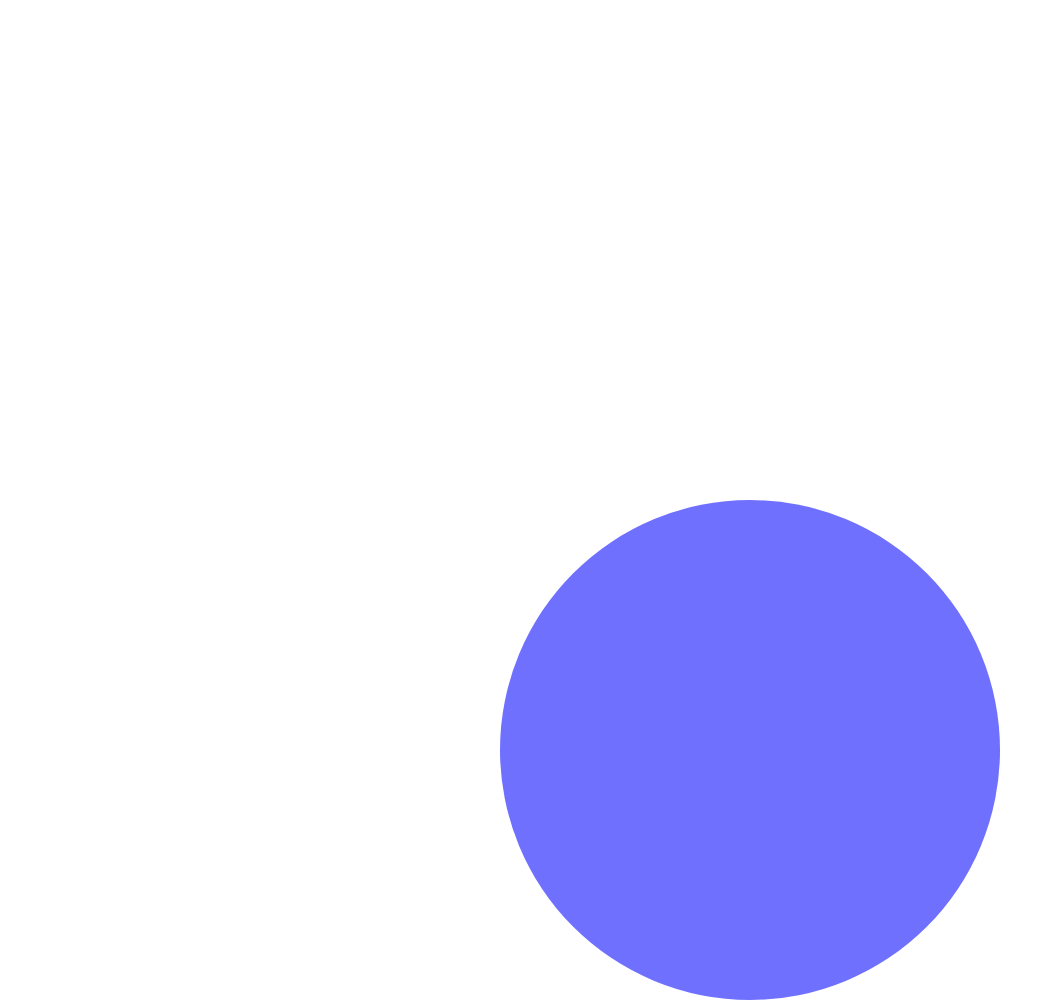
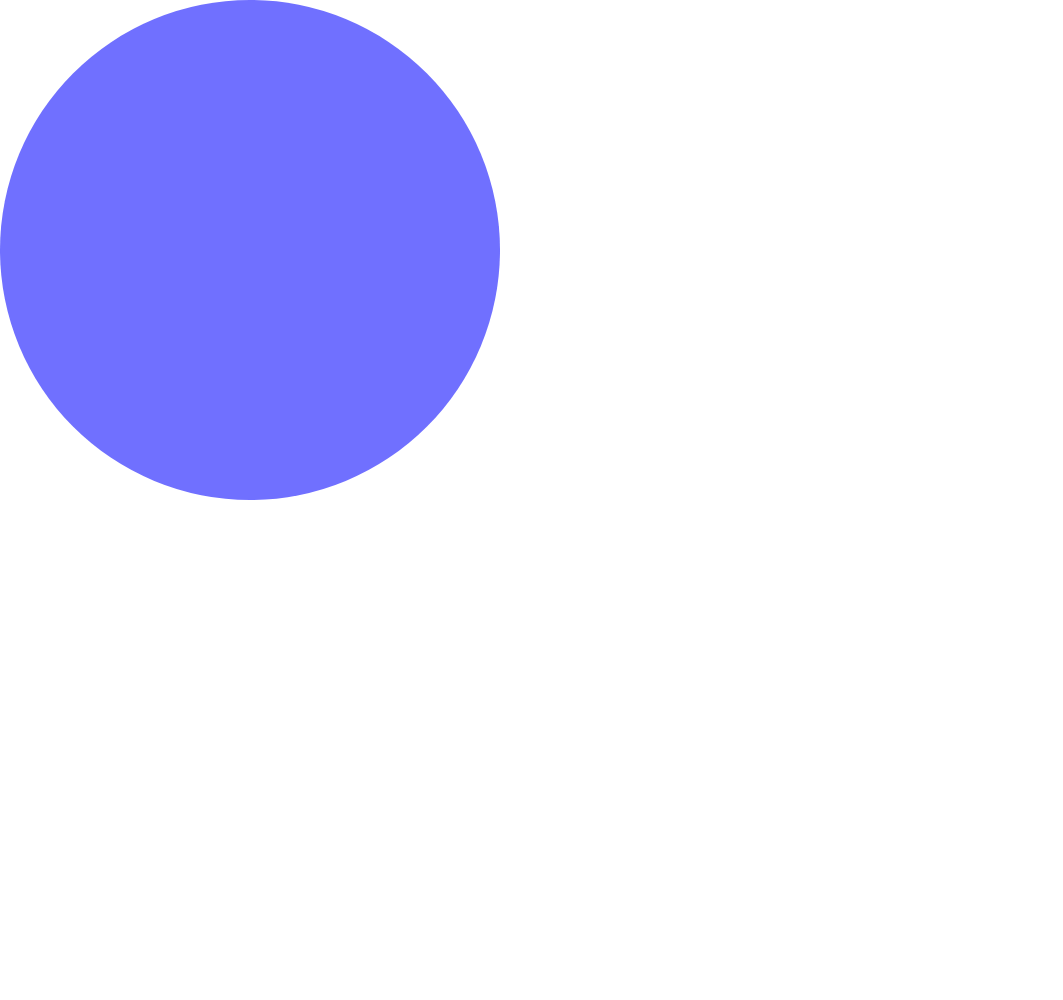
Before and after one commit to Ravan775/task, a plain HTML site: page index.html in a window 1280 px wide. Shown: the whole page, without its empty margins (0-1063 px from the left). After the commit the page ends 800 px from the top, so only its background shows below. Drawn offline with Linux system fonts and the light colour scheme.

Commit message:
Update style.css

```diff
--- a/css/style.css
+++ b/css/style.css
@@ -6,8 +6,8 @@
     position: absolute;
     display: flex;
     float: left;
-    top: 500px;
-    left: 500px;
+    top: 0px;
+    left: 0px;
 }
 
 .hide{
@@ -17,7 +17,7 @@
     float: left;
     display: flex;
     position: relative;
-    top: 20px;
+    top: 80px;
     left: 200px;
     animation-name: anim;
     animation-duration: 0.5s;
```
